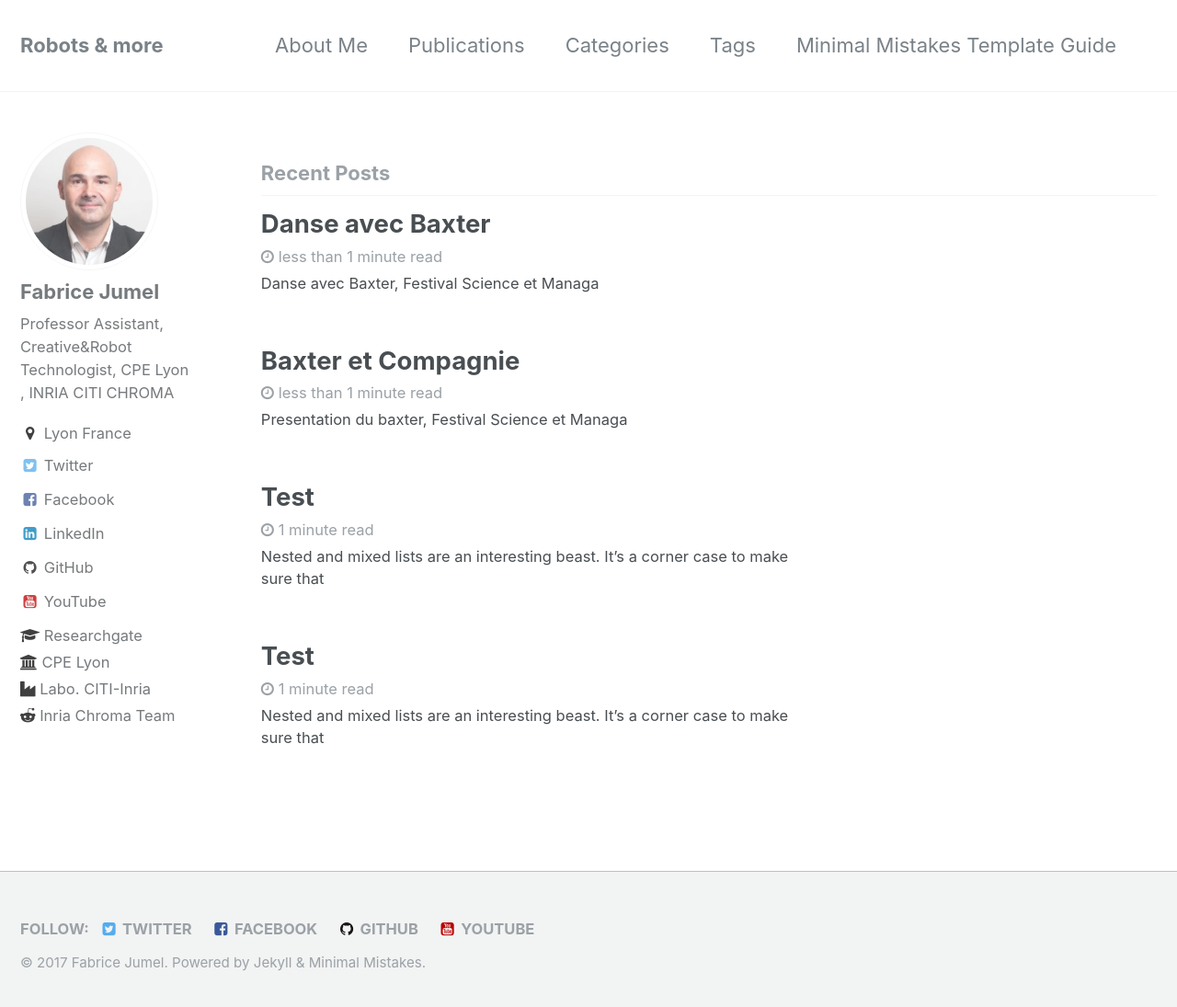
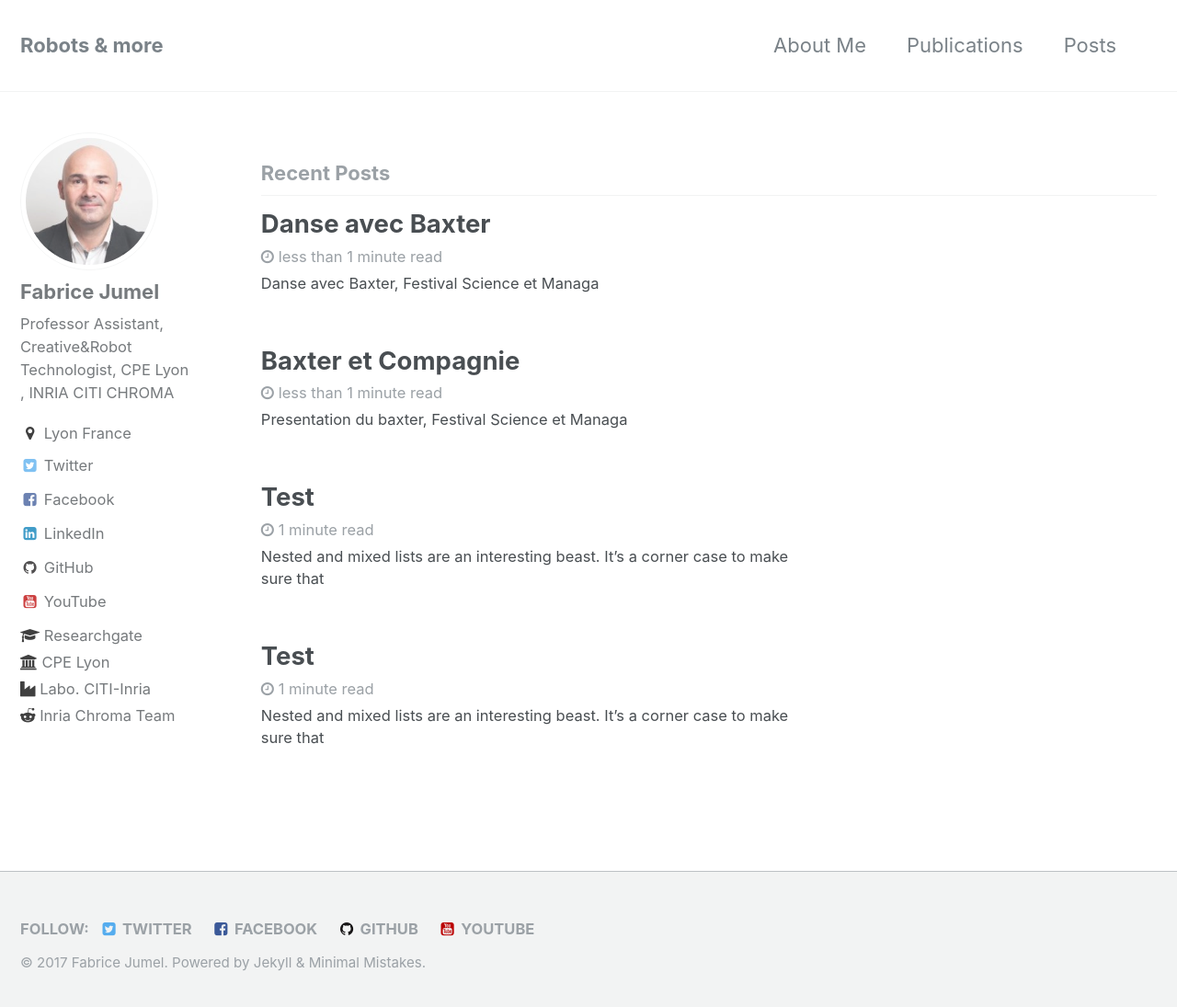
Before and after one commit to fabricejumel/fabricejumel.github.io, a Jekyll site: the page built from index.html, in a window 1280 px wide and 1103 px high. Shown: the top 1095 px of the window at 92% size. Built offline with Jekyll 4.4.1, drawn with Linux system fonts in a browser that asks for light colours; the list of posts is cut into pages by our own code.

Commit message:
Update navigation.yml

```diff
--- a/_data/navigation.yml
+++ b/_data/navigation.yml
@@ -4,9 +4,5 @@ main:
     url: /about/
   - title: "Publications"
     url: /publications/
-  - title: "Categories"
+  - title: "Posts"
     url: /categories/
-  - title: "Tags"
-    url: /tags/
-  - title: "Minimal Mistakes Template Guide"
-    url: https://mmistakes.github.io/minimal-mistakes/docs/quick-start-guide/
```
